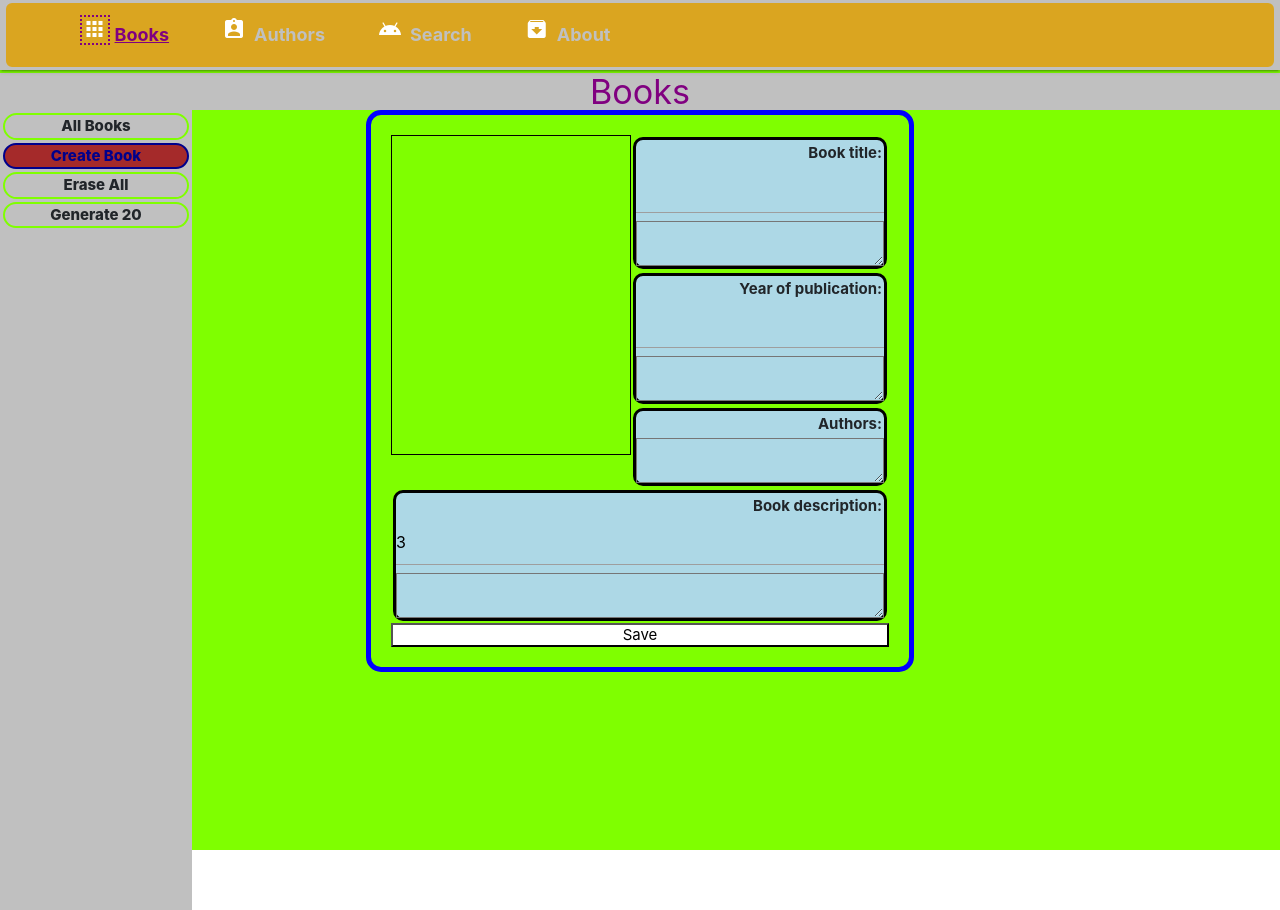
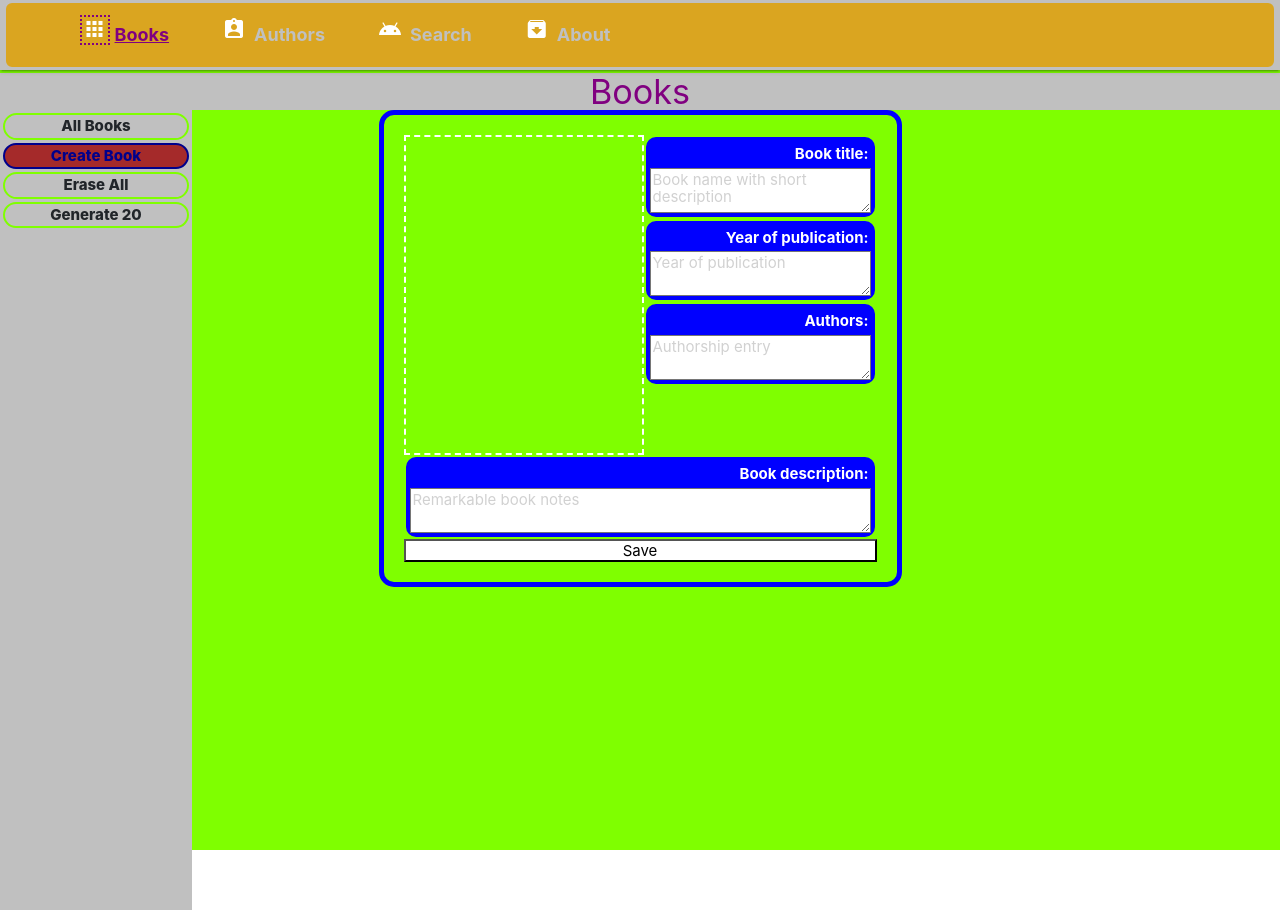
Before and after one commit to denser-by/my-books-react-ts, a React (Create React App) app: page / in a window 1280 px wide. Both pictures are taken after a click on the item "Create Book". Built offline with nearby package versions, Linux system fonts and the light colour scheme.

Commit message:
common hidden

```diff
--- a/src/pages/AuthorPage/AuthorPage.jsx
+++ b/src/pages/AuthorPage/AuthorPage.jsx
@@ -1,6 +1,7 @@
 import React, { useState } from 'react';
 import './authorpage.css'
-import {Form, Input, Button} from 'reactstrap';
+import './../common.css'
+import { Form, Input, Button } from 'reactstrap';
 
 const AuthorPage = ({ author, edit }) => {
     return (
@@ -12,27 +13,28 @@ const AuthorPage = ({ author, edit }) => {
                 <span className="icons-right">
                     <span className="author-info">
                         <span className="author-info-label">Author name:</span>
-                        {/* <textarea id="authorName" name="authorName" readOnly={!edit} /> */}
-
-                        <Input id="authorName" name="authorName" type="search" readOnly={!edit} className="mr-3" placeholder="Author name" />
-
+                        <textarea id="authorName" name="authorName" readOnly={!edit} placeholder="Author name"
+                            className={!edit ? "ctrlHidden" : "fieldCurrent"} />
                         <span className="fieldCurrent">{author.name}</span>
                     </span>
                     <span className="author-info">
                         <span className="author-info-label">Born in:</span>
-                        <textarea id="authorAge" name="authorAge" readOnly={!edit} />
+                        <textarea id="authorAge" name="authorAge" readOnly={!edit} placeholder="born in"
+                            className={!edit ? "ctrlHidden" : "fieldCurrent"} />
                         <span className="fieldCurrent">{author.age}</span>
                     </span>
                     <span className="author-info">
                         <span className="author-info-label">List of books:</span>
-                        <textarea id="authorBooks" name="authorBooks" readOnly={!edit} />
+                        <textarea id="authorBooks" name="authorBooks" readOnly={!edit} placeholder="published books list"
+                            className={!edit ? "ctrlHidden" : "fieldCurrent"} />
                         <span className="fieldCurrent">{author.books}</span>
                     </span>
                 </span>
             </span>
             <div className="author-info">
                 <span className="author-info-label">Biography:</span>
-                <textarea id="authorInfo" name="authorInfo" readOnly={!edit} />
+                <textarea id="authorInfo" name="authorInfo" readOnly={!edit} placeholder="Short books related description"
+                    className={!edit ? "ctrlHidden" : "fieldCurrent"} />
                 <div className="fieldCurrent">{author.info}</div>
             </div>
             <input type={edit ? "submit" : "hidden"} value="Save" />
--- a/src/pages/AuthorPage/authorpage.css
+++ b/src/pages/AuthorPage/authorpage.css
@@ -1,5 +1,5 @@
 .authorShape {
-    border: solid 5px blue;
+    border: solid 5px brown;
     border-radius: 15px;
     padding: 20px;
     display: inline-flex;
@@ -9,13 +9,6 @@
 .authorShapeHeader {
     display: inline-flex;
     flex-direction: row;
-}
-
-.picture {
-    display: inline-flex;
-    width: 240px;
-    height: 320px;
-    border: black 1px solid;
 }
 
 input {
@@ -34,12 +27,13 @@ input {
 }
 
 .author-info {
-    background-color: lightblue;
-    border: 3px black solid;
+    background-color: brown;
+    border: 4px brown solid;
     border-radius: 10px;
     margin: 2px;
     display: inline-flex;
     flex-direction: column;
+    color: white;
 }
 
 .author-info-label {
@@ -51,6 +45,7 @@ input {
 .fieldCurrent {
     display: inline;
     text-align: left;
+    background-color: white;
 }
 
 .author-year-label {
--- a/src/pages/BookPage/BookPage.jsx
+++ b/src/pages/BookPage/BookPage.jsx
@@ -1,21 +1,15 @@
 import React, { useState } from 'react';
 import './bookpage.css'
+import './../common.css'
 import { Form, Input, Button } from 'reactstrap';
-
-
 
 const BookPage = ({ book, edit }) => {
 
-//    const [publishYear, setPublishYear] = useState(book.year)
     const [state, setState] = useState({
         name: book.name,
         year: book.year,
-        info:"3"
+        info: "3"
     })
-
-    function handleYearChange(event) {
-        setPublishYear(event.target.value)
-    }
 
     return (
         <form>
@@ -27,35 +21,28 @@ const BookPage = ({ book, edit }) => {
                     <span className="icons-right">
                         <span className="book-info">
                             <span className="book-info-label">Book title:</span>
-
-                        {/* <Input id="bookName" name="bookName" type="search" readOnly={!edit} className="mr-3" placeholder="Book name with short description" /> */}
-                        <input type="text" value={state.name} readOnly={!edit} />
-
-                        <textarea id="bookName" name="bookName" readOnly={!edit} />
+                            <textarea id="bookName" name="bookName" readOnly={!edit} placeholder="Book name with short description"
+                                className={!edit ? "ctrlHidden" : "fieldCurrent"} />
                             <span className="fieldCurrent">{book.name}</span>
                         </span>
                         <span className="book-info">
                             <span className="book-info-label">Year of publication:</span>
-
-                        <input type="text" value={state.year} readOnly={!edit} />
-
-                        <textarea id="bookYear" name="bookYear" readOnly={!edit} />
+                            <textarea id="bookYear" name="bookYear" readOnly={!edit} placeholder="Year of publication"
+                                className={!edit ? "ctrlHidden" : "fieldCurrent"} />
                             <span className="fieldCurrent">{book.year}</span>
-
                         </span>
                         <span className="book-info">
                             <span className="book-info-label">Authors:</span>
-                        <textarea id="bookAuthors" name="bookAuthors" readOnly={!edit} />
+                            <textarea id="bookAuthors" name="bookAuthors" readOnly={!edit} placeholder="Authorship entry"
+                                className={!edit ? "ctrlHidden" : "fieldCurrent"} />
                             <span className="fieldCurrent">{book.authors}</span>
                         </span>
                     </span>
                 </span>
                 <div className="book-info">
                     <span className="book-info-label">Book description:</span>
-
-                <input type="text" value={state.info} readOnly={!edit} />
-
-                <textarea id="bookInfo" name="bookInfo" readOnly={!edit} />
+                    <textarea id="bookInfo" name="bookInfo" readOnly={!edit} placeholder="Remarkable book notes"
+                        className={!edit ? "ctrlHidden" : "fieldCurrent"} />
                     <div className="fieldCurrent">{book.info}</div>
                 </div>
                 <input type={edit ? "submit" : "hidden"} value="Save" />
--- a/src/pages/BookPage/bookpage.css
+++ b/src/pages/BookPage/bookpage.css
@@ -9,13 +9,6 @@
 .bookShapeHeader {
     display: inline-flex;
     flex-direction: row;
-}
-
-.picture {
-    display: inline-flex;
-    width: 240px;
-    height: 320px;
-    border: black 1px solid;
 }
 
 input {
@@ -34,12 +27,13 @@ input {
 }
 
 .book-info {
-    background-color: lightblue;
-    border: 3px black solid;
+    background-color: blue;
+    border: 4px blue solid;
     border-radius: 10px;
     margin: 2px;
     display: inline-flex;
     flex-direction: column;
+    color: white;
 }
 
 .book-info-label {
@@ -51,6 +45,7 @@ input {
 .fieldCurrent {
     display: inline;
     text-align: left;
+    background-color: white;
 }
 
 .book-year-label {
--- /dev/null
+++ b/src/pages/common.css
@@ -0,0 +1,10 @@
+.picture {
+    display: inline-flex;
+    width: 240px;
+    height: 320px;
+    border: white 2px dashed;
+}
+
+.ctrlHidden {
+    display: none;
+}
```
Lines whose indentation alone changed are shown as unchanged.
